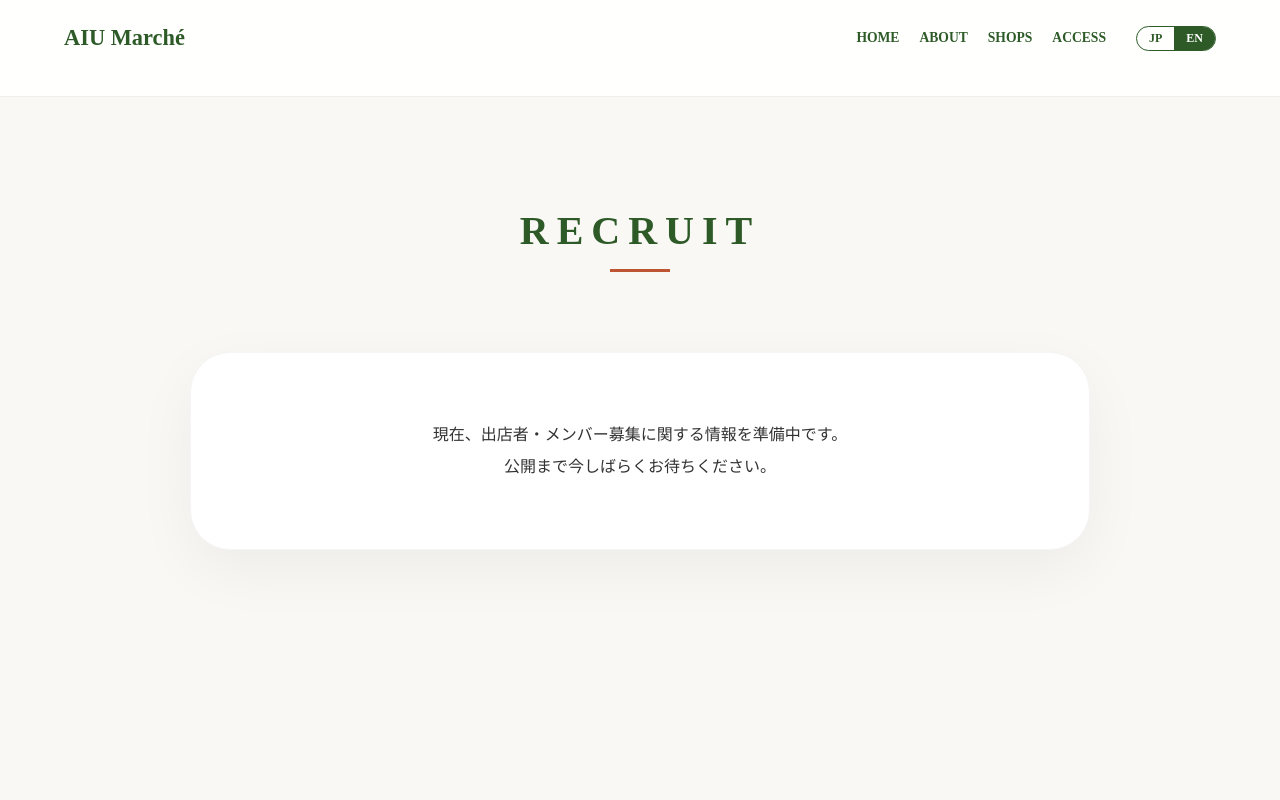
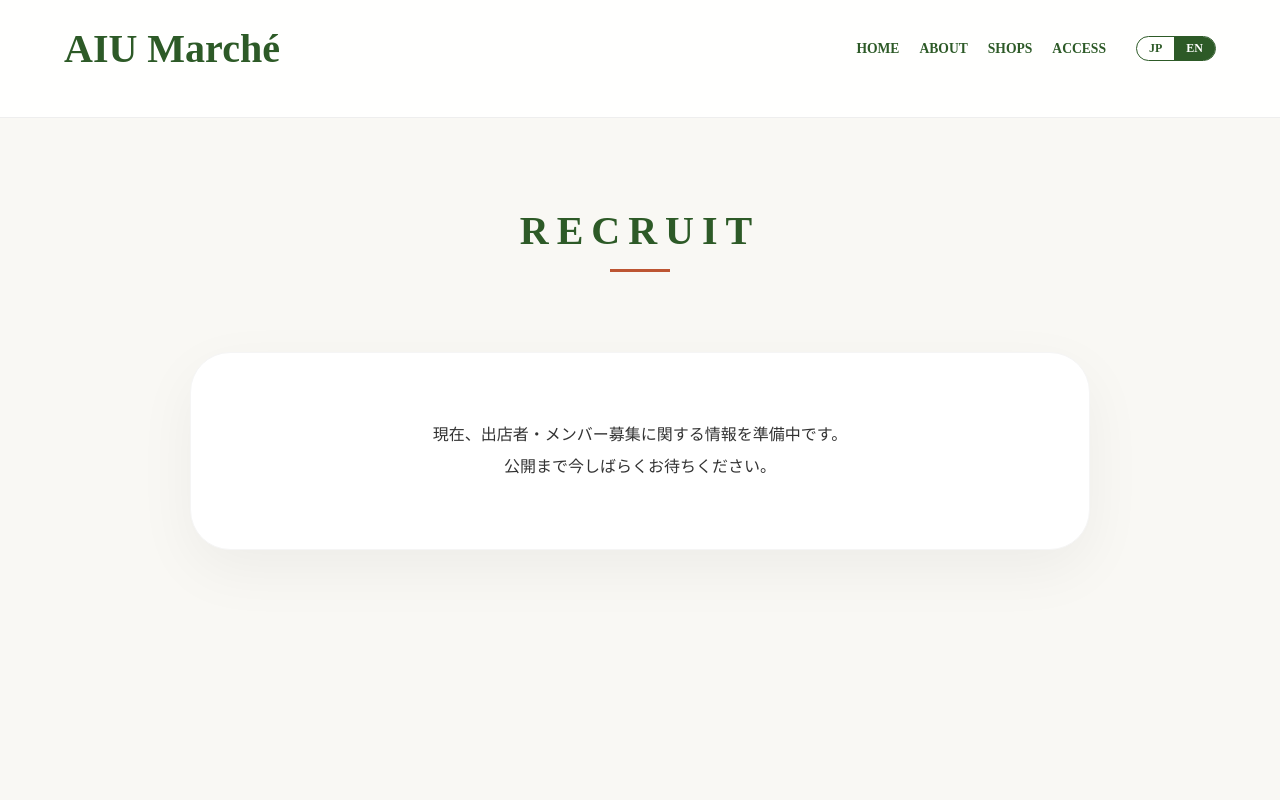
Before and after one commit to aiumarche/aiumarche, a Next.js app: page /en/recruit in a window 1280 px wide. Shown: the top 800 px of the page. Built offline with nearby package versions, Linux system fonts and the light colour scheme; a web font is replaced by a local one.

Commit message:
Expand header height

```diff
--- a/app/[lang]/layout.tsx
+++ b/app/[lang]/layout.tsx
@@ -35,7 +35,7 @@ export default function RootLayout({
           backdropFilter: 'blur(10px)', padding: '25px 5% 45px 5%', display: 'flex',
           justifyContent: 'space-between', alignItems: 'center', borderBottom: '1px solid #eee'
         }}>
-          <Link href={`/${lang}`} style={{ color: '#2d5a27', fontSize: '1.4rem', fontWeight: 'bold', textDecoration: 'none' }}>
+          <Link href={`/${lang}`} style={{ color: '#2d5a27', fontSize: '2.5rem', fontWeight: 'bold', textDecoration: 'none' }}>
             AIU Marché
           </Link>
 
```
